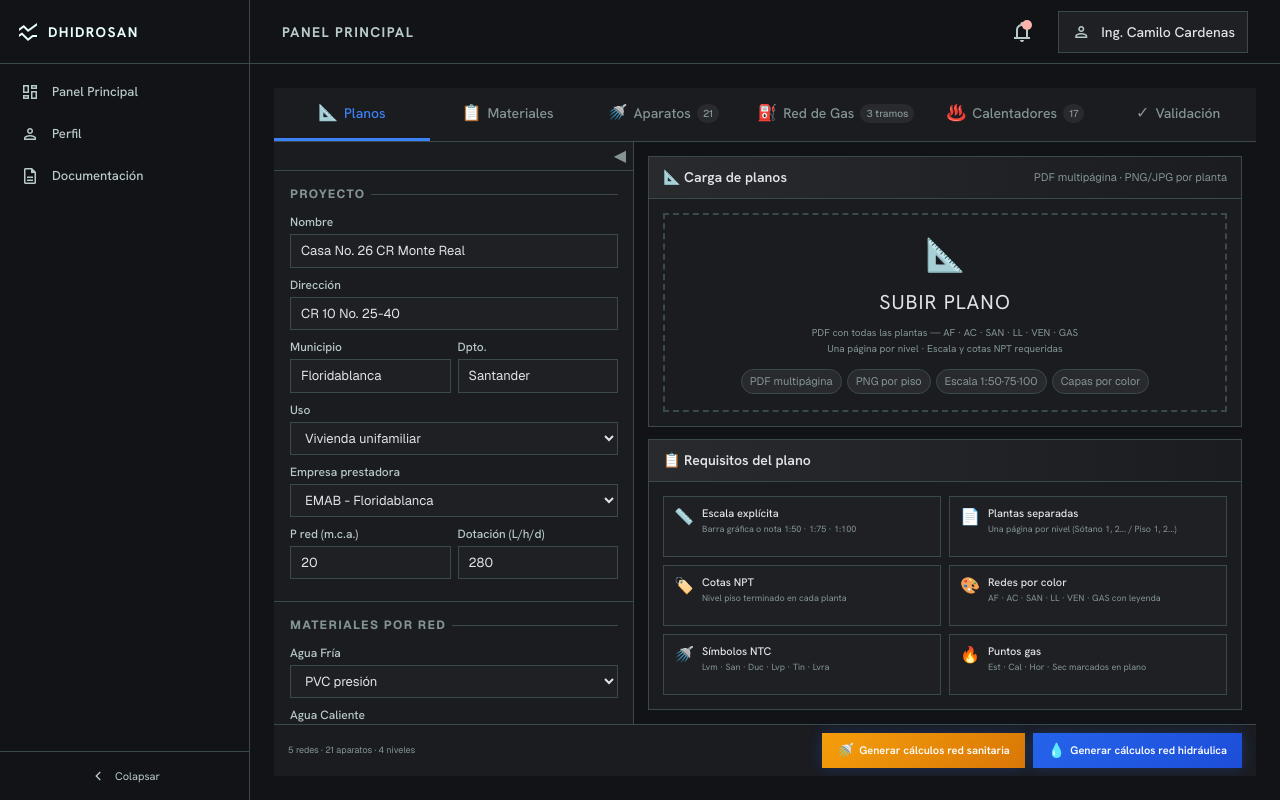
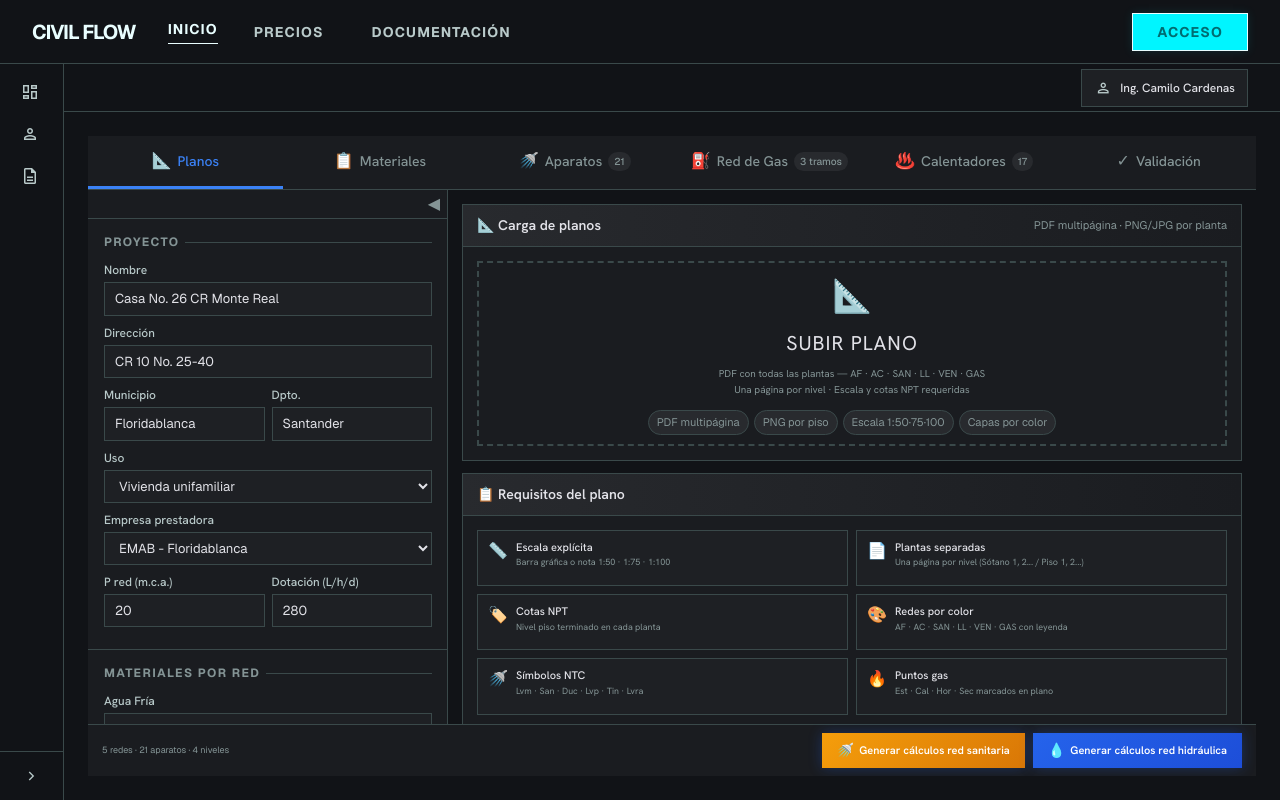
Before and after one commit to diegocv00/CivilFlow_KML, a React (Vite) app: page /#/ in a window 1280 px wide. Built offline with nearby package versions, Linux system fonts and the light colour scheme.

Commit message:
refactor: integrate Navbar into Layout

```diff
--- a/src/layouts/Layout.jsx
+++ b/src/layouts/Layout.jsx
@@ -1,5 +1,6 @@
 import React, { useState } from 'react'
 import { Link, useLocation, Outlet } from 'react-router-dom'
+import Navbar from '../components/Navbar'
 
 const sidebarLinks = [
   { path: '/dashboard', label: 'Panel Principal', icon: 'dashboard' },
@@ -9,25 +10,18 @@ const sidebarLinks = [
 
 function Layout() {
   const location = useLocation()
-  const [collapsed, setCollapsed] = useState(false)
+  const [collapsed, setCollapsed] = useState(true)
 
   return (
-    <div className="flex h-screen overflow-hidden bg-surface-bg">
+    <div className="h-screen overflow-hidden bg-surface-bg flex flex-col">
+      <Navbar />
+      <div className="flex flex-1 overflow-hidden pt-16">
         {/* Sidebar */}
         <aside
           className={`shrink-0 flex flex-col border-r border-outline-variant transition-[width] duration-300 ${
             collapsed ? 'w-16' : 'w-[250px]'
           }`}
         >
-        {/* Logo */}
-        <div className="flex items-center h-16 px-4 border-b border-outline-variant">
-          <span className="material-symbols-outlined text-primary text-2xl mr-2">ssid_chart</span>
-          {!collapsed && (
-            <span className="text-sm font-bold tracking-widest uppercase text-primary">DHIDROSAN</span>
-          )}
-        </div>
-
-        {/* Nav Items */}
           <nav className="flex-1 py-2 space-y-0.5 overflow-y-auto">
             {sidebarLinks.map((link) => {
               const isActive = location.pathname.startsWith(link.path)
@@ -47,8 +41,6 @@ function Layout() {
               )
             })}
           </nav>
-
-        {/* Collapse Toggle */}
           <div className="border-t border-outline-variant p-2">
             <button
               onClick={() => setCollapsed(!collapsed)}
@@ -64,32 +56,25 @@ function Layout() {
 
         {/* Main Content */}
         <main className="flex-1 flex flex-col min-w-0 overflow-hidden">
-        {/* Topbar */}
-        <header className="h-16 flex items-center px-8 border-b border-outline-variant shrink-0">
-          <h1 className="text-sm font-bold tracking-widest uppercase text-on-surface-variant">
-            {location.pathname === '/' && 'Panel Principal'}
+          <header className="h-12 flex items-center px-8 border-b border-outline-variant shrink-0">
+            <h1 className="text-xs font-bold tracking-widest uppercase text-on-surface-variant">
               {location.pathname === '/dashboard' && 'Panel Principal'}
               {location.pathname === '/perfil' && 'Perfil'}
               {location.pathname === '/docs' && 'Documentación'}
             </h1>
             <div className="ml-auto flex items-center gap-4">
-            <button className="relative w-10 h-10 flex items-center justify-center text-on-surface-variant hover:text-on-surface">
-              <span className="material-symbols-outlined text-2xl">notifications</span>
-              <span className="absolute top-2 right-2.5 w-2.5 h-2.5 rounded-full bg-error" />
-            </button>
-            <div className="flex items-center gap-2.5 px-3 py-1.5 bg-surface-container border border-outline-variant">
-              <span className="material-symbols-outlined text-on-surface-variant text-xl">person</span>
-              <span className="text-sm font-medium text-on-surface">Ing. Camilo Cardenas</span>
+              <div className="flex items-center gap-2 px-3 py-1 bg-surface-container border border-outline-variant">
+                <span className="material-symbols-outlined text-on-surface-variant text-lg">person</span>
+                <span className="text-xs font-medium text-on-surface">Ing. Camilo Cardenas</span>
               </div>
             </div>
           </header>
-
-        {/* Page Content */}
           <div className="flex-1 overflow-auto p-6 space-y-6">
             <Outlet />
           </div>
         </main>
       </div>
+    </div>
   )
 }
 
```
Lines whose indentation alone changed are shown as unchanged.
